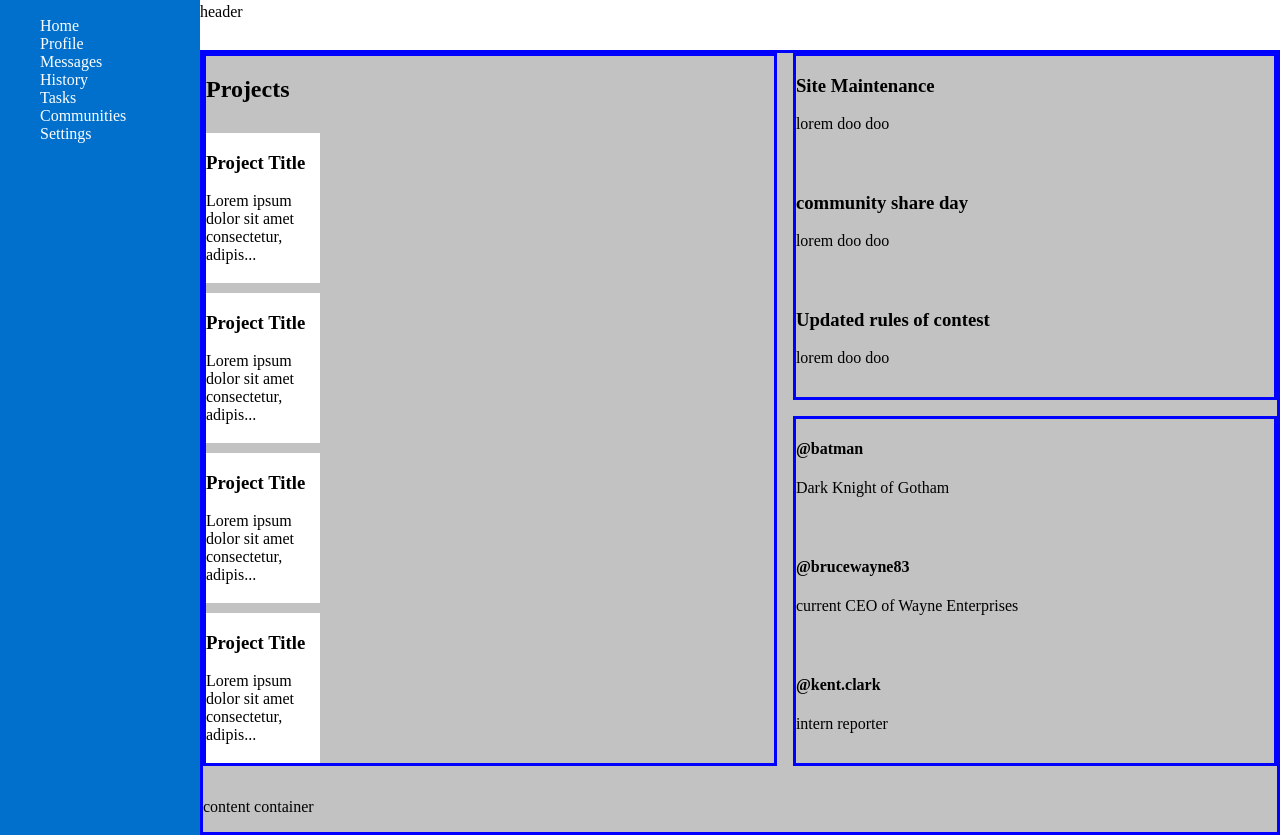
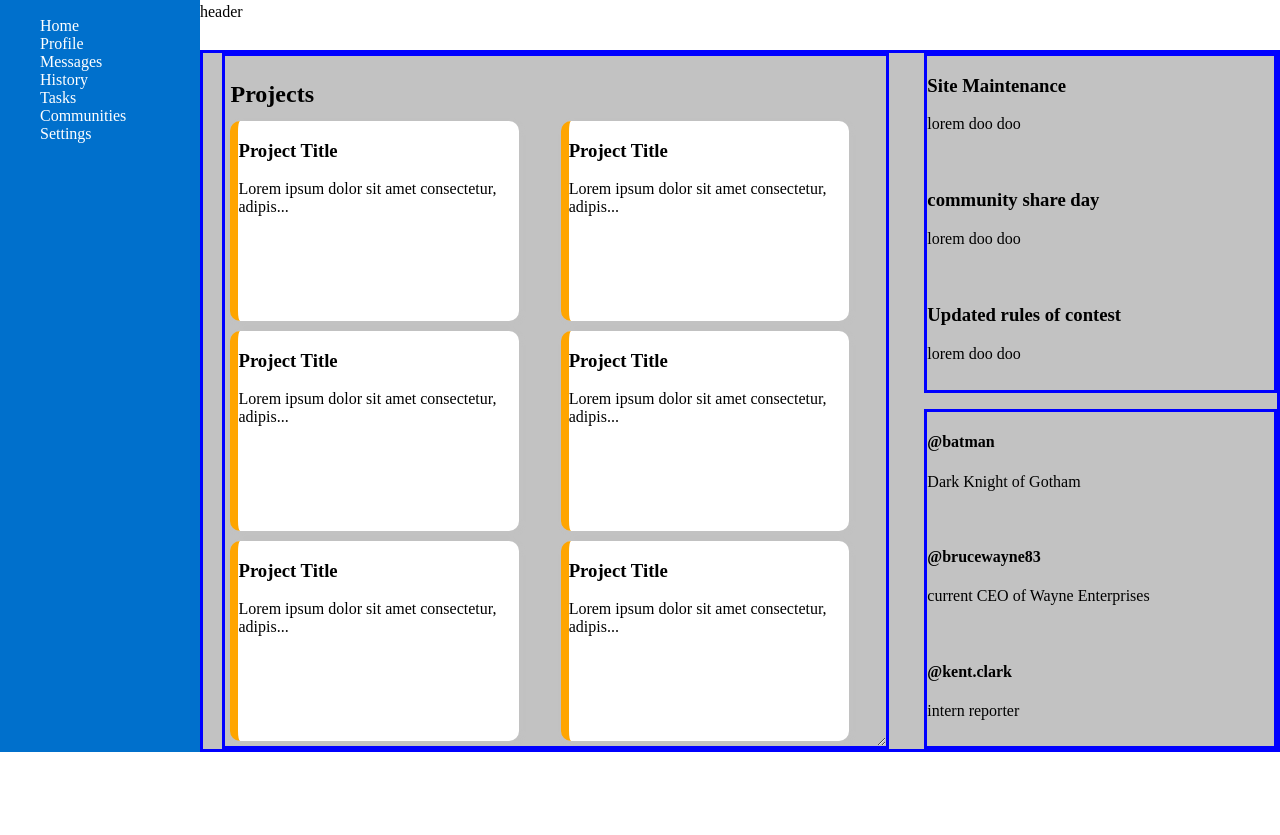
Before and after one commit to patrickmblack/odin-admin, a plain HTML site: page index.html in a window 1280 px wide. Shown: the part 50-885 px from the top of the page. After the commit the page ends 802 px from the top, so only its background shows below. Drawn offline with Linux system fonts and the light colour scheme.

Commit message:
Improve layout of Projects pane
Project pane now keeps text at the top in it's own row. All other
cards are in grid. Added accent ot project cards

```diff
--- a/index.html
+++ b/index.html
@@ -34,9 +34,17 @@
         </div>
 
         <div class="content">
-            <p>content container</p>
+            <!-- <p>content container</p> -->
             <div class="projects-container">
                 <h2 class="title">Projects</h2>
+                <div class="project">
+                    <h3>Project Title</h3>
+                    <p>Lorem ipsum dolor sit amet consectetur, adipis...</p>
+                </div>
+                <div class="project">
+                    <h3>Project Title</h3>
+                    <p>Lorem ipsum dolor sit amet consectetur, adipis...</p>
+                </div>
                 <div class="project">
                     <h3>Project Title</h3>
                     <p>Lorem ipsum dolor sit amet consectetur, adipis...</p>
--- a/style.css
+++ b/style.css
@@ -86,25 +86,44 @@ li{
     gap: 16px;
     grid-area: content;
     display: grid;
+    grid-template-columns: 2fr 1fr;
+    grid-template-rows: 1fr 1fr;
     grid-template-areas:
     "projects announcements"
     "projects trends";
+
 }
 
-.project{
-    width: min(150px, 20%);
-    height: 150px;
-    background-color: white;
-}
 
 .projects-container{
     display: grid;
+    resize: both;
+    padding: 5px;
+    margin: auto;
     gap: 10px;
     border-color: blue;
     border-style: solid;
     grid-area: projects;
+    overflow: auto;
+
+    grid-template-rows: 50px repeat(3, 1fr);
+    grid-template-columns: repeat(2, 1fr);
 
 }
+
+.title{
+    grid-column: 1/3;
+}
+
+.project{
+    width: max(150px, 90%);
+    height: 200px;
+    background-color: white;
+    border-radius: 10px;
+    box-shadow: 2px 2px 5px rgb(194, 194, 194);
+    border-left: 8px solid orange;
+}
+
 .announcements-container{
     display: grid;
     gap: 10px;
```
